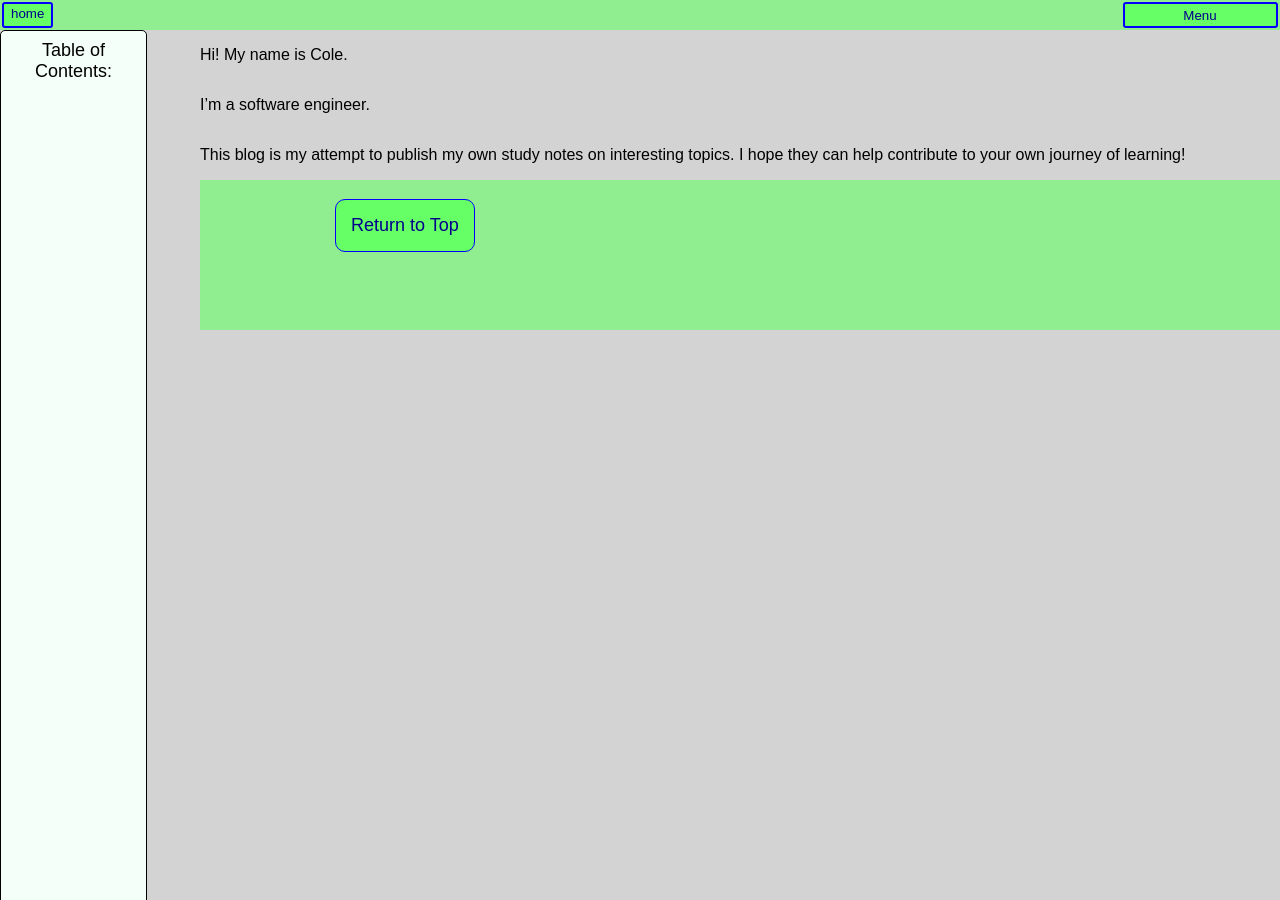
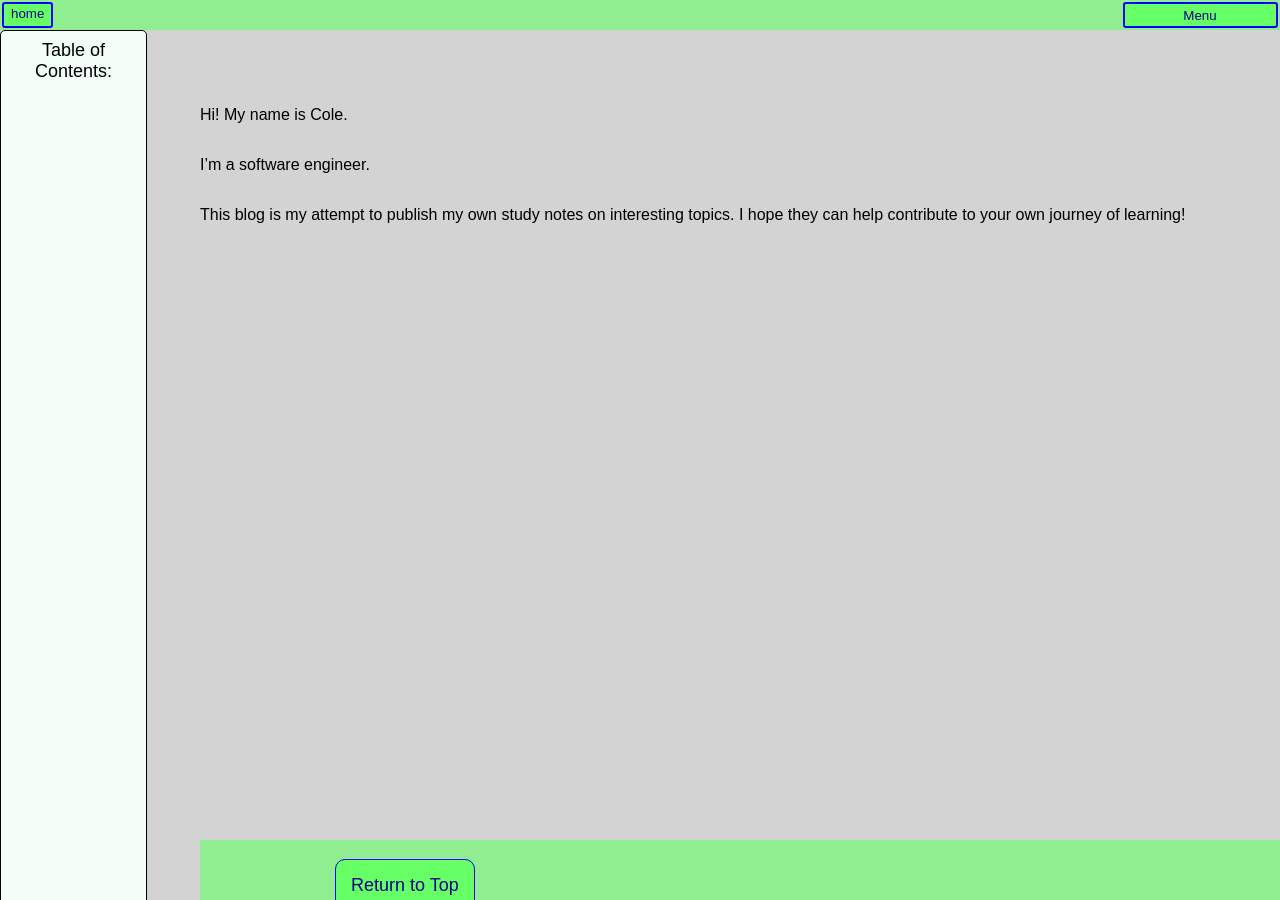
Before and after one commit to scshafe/instructional-blog, a Jekyll site: the page built from about.markdown, in a window 1280 px wide. Built offline with Jekyll 4.4.1, drawn with Linux system fonts in a browser that asks for light colours.

Commit message:
changed grid position for body series and footer

```diff
--- a/_layouts/footer.html
+++ b/_layouts/footer.html
@@ -2,8 +2,9 @@
 layout: toc
 ---
 
+<div class="just-series-and-post">
 {{ content }}
-
+</div>
 <footer class="site-footer">
     <div class="footer-inner">
         <button onclick="topFunction()" class="site-button" id="myBtn" title="Go to top">
--- a/_layouts/toc.html
+++ b/_layouts/toc.html
@@ -19,6 +19,6 @@ layout: header_and_footer
 
     </div>
 
-<div class="post-and-series">
+<div class="post-and-series-and-footer">
         {{ content }}
     </div>
--- a/_sass/default.scss
+++ b/_sass/default.scss
@@ -4,7 +4,13 @@
 .default {
     display: grid;
     grid-template-rows: $header-height auto $footer-height;
-    height: 100%;
+    top: 0;
+    bottom: 0;
+    left: 0;
+    right: 0;
+    height: stretch;
+    position: fixed;
+    z-index: 10;
 };
 
 body {
--- a/_sass/header_and_footer.scss
+++ b/_sass/header_and_footer.scss
@@ -7,6 +7,7 @@
     position: fixed;
     top: 0;
     width: 100%;
+    z-index: 100;
 
     .header-buttons {
         display: flex;
@@ -38,7 +39,7 @@
 
         .header-button:hover {
             background: $site-button-background-hover;
-        }
+        };
 
 
         .dropdown {
@@ -48,7 +49,7 @@
             float: right;
             overflow: hidden;
             text-align: center;
-        }
+        };
 
         .dropdown .dropbtn {
             font-size: 16px;
@@ -71,7 +72,7 @@
             margin: 0;
             text-align: center;
             border-radius: 4px;
-          }
+          };
 
           /* Links inside the dropdown */
           .dropdown-content a {
@@ -81,26 +82,27 @@
             text-decoration: none;
             display: block;
             text-align: center;
-          }
+          };
 
           /* Add a grey background color to dropdown links on hover */
           .dropdown-content a:hover {
             background-color: $site-button-background-hover;
-          }
+          };
 
           /* Show the dropdown menu on hover */
           .dropdown:hover .dropdown-content {
             display: grid;
-          }
+          };
     };
 };
 
 
 .body-content {
     display: flex;
-    margin: 0;
-    //width: $site-max-width;
-    //max-width: $site-max-width;
+    margin: $header-height 0;
+    top: $header-height;
+    bottom: $footer-height;
+    position: absolute;
     width: 100%;
     height: 100%;
     background: $site-background;
@@ -108,8 +110,16 @@
 
 };
 
+
+.just-series-and-post {
+    display: grid;
+
+};
+
+
 .site-footer {
     height: $footer-height;
+    position: relative;
     bottom: 0;
     width: 100%;
     background: $footer-background;
--- a/_sass/home.scss
+++ b/_sass/home.scss
@@ -0,0 +1,7 @@
+@import "color_palette";
+
+
+
+.home {
+    margin: $header-height 0;
+};
--- a/_sass/post.scss
+++ b/_sass/post.scss
@@ -20,8 +20,14 @@
     };
 };
 
-.post-and-series {
-    margin: $header-height 0 0 $toc-width;
+.post-and-series-and-footer {
+    display: grid;
+    grid-template-rows: auto  $footer-height;
+    align-content: space-between;
+    align-items: start;
+    margin: $header-height 0 $footer-height $toc-width;
     height: 100%;
     width: 100%;
+    overflow: scroll;
+    position: relative;
 };
--- a/_sass/series.scss
+++ b/_sass/series.scss
@@ -1,5 +1,6 @@
 
 .non-series-container {
+    //align-self: stretch;
     display: flex;
     height: 100%;
     margin-left: 20px;
```
